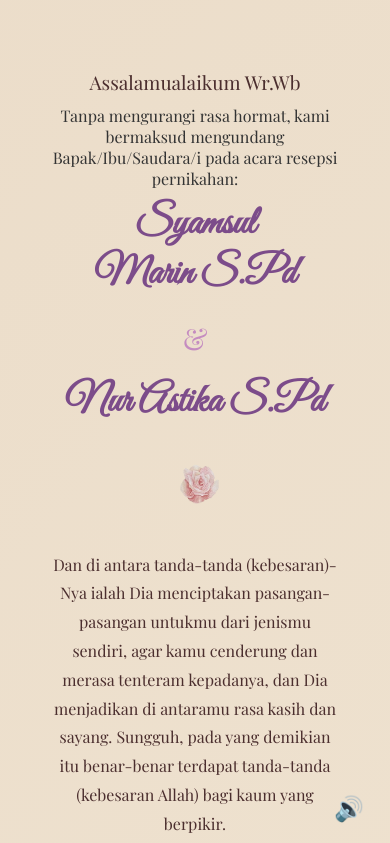
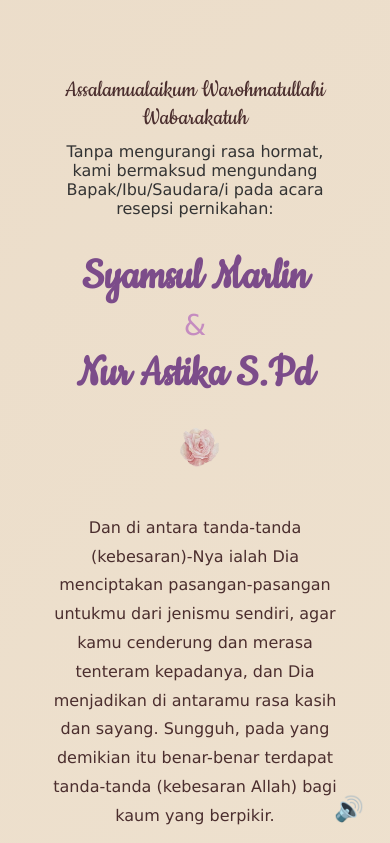
Before and after one commit to syawal07/wedding-syamsultika, a plain HTML site: page invitation.html in a window 390 px wide. Shown: the top 843 px of the page. Drawn offline with nearby package versions, Linux system fonts and the light colour scheme; a web font is replaced by a local one.

Commit message:
Update Kodingan

```diff
--- a/css/invitation.css
+++ b/css/invitation.css
@@ -1,19 +1,32 @@
 /* invitation.css */
 
-@import url('https://fonts.googleapis.com/css2?family=Great+Vibes&family=Playfair+Display:wght@400;700&display=swap');
 
+@import url('https://fonts.googleapis.com/css2?family=Dainty+Beau&display=swap');
+@import url('https://fonts.googleapis.com/css2?family=Cookie&display=swap');
 body {
   margin: 0;
   padding: 0;
-  font-family: 'Playfair Display', serif;
+font-family: 'Dainty Beau', 'Verdana';
   color: #4b2e2e;
   min-height: 100vh;
-  overflow-x: hidden;
-  background: linear-gradient(-45deg, #f4e9d8, #f7f0e0, #e9d9c5, #f4e9d8);
+  overflow-x: hidden;background: linear-gradient(-45deg, #f4e9d8, #f7f0e0, #e9d9c5, #f4e9d8);
+  background-size: 400% 400%;
+  animation: gradientAnimation 15s ease infinite;
   background-size: 400% 400%;
   animation: gradientBG 15s ease infinite;
 }
-
+/* Animasi biar gradasinya gerak pelan-pelan */
+@keyframes gradientAnimation {
+  0% {
+    background-position: 0% 50%;
+  }
+  50% {
+    background-position: 100% 50%;
+  }
+  100% {
+    background-position: 0% 50%;
+  }
+}
 @keyframes gradientBG {
   0% {
     background-position: 0% 50%;
@@ -97,7 +110,8 @@ body {
 
 /* Animasi elegan bertahap */
 .greeting {
-  font-size: 1.2rem;
+   font-family: 'Cookie', cursive;
+  font-size: 2rem;
   margin-bottom: 10px;
   animation: fadeInUp 1s ease forwards;
   animation-delay: 0.3s;
@@ -112,33 +126,95 @@ body {
   opacity: 0;
 }
 
-.bride {
-  font-family: 'Great Vibes', cursive;
-  font-size: 2.5rem;
-  color: #7c4c8a;
-  margin: 10px 0;
-  animation: zoomIn 1s ease forwards;
-  animation-delay: 1s;
-  opacity: 0;
+.wedding-title {
+  text-align: center;
+  margin-top: 2rem;
 }
 
-.and {
-  font-size: 1.8rem;
-  display: inline-block;
-  margin: 10px;
+.groom-name,
+.bride-name {
+ font-family: "Cookie", cursive;
+  font-size: 2.2rem;
+  font-weight: 600;
+  color: #7c4c8a;
+  white-space: nowrap;
+}
+
+.and-symbol {
+  font-size: 2rem;
   color: #c58cc0;
-  animation: pulse 2s infinite;
+  margin: 8px 0;
+  line-height: 1;
+}
+
+/* Responsive Mobile */
+@media (max-width: 480px) {
+  .groom-name,
+  .bride-name,
+  .greeting  {
+    font-size: 1.6rem;
+  }
+
+  .and-symbol {
+    font-size: 1.4rem;
+  }
+}
+@keyframes fadeInUp {
+  from {
+    opacity: 0;
+    transform: translateY(20px);
+  }
+  to {
+    opacity: 1;
+    transform: translateY(0);
+  }
+}
+
+.wedding-title {
+  text-align: center;
+  margin-top: 2rem;
+}
+
+.groom-name,
+.bride-name {
+ font-family: "Cookie", cursive;
+
+  font-size: 3rem;
+  font-weight: 600;
+  color: #7c4c8a;
+  white-space: nowrap;
+  opacity: 0;
+  animation: fadeInUp 1s ease forwards;
+}
+
+.groom-name {
+  animation-delay: 0.5s;
+}
+
+.and-symbol {
+  font-size: 2rem;
+  color: #c58cc0;
+  margin: 8px 0;
+  line-height: 1;
+  opacity: 0;
+  animation: fadeInUp 1s ease forwards;
+  animation-delay: 1s;
+}
+
+.bride-name {
   animation-delay: 1.5s;
 }
 
-.groom {
-  font-family: 'Great Vibes', cursive;
-  font-size: 2.5rem;
-  color: #7c4c8a;
-  margin: 10px 0;
-  animation: zoomIn 1s ease forwards;
-  animation-delay: 1.8s;
-  opacity: 0;
+/* Responsive Mobile */
+@media (max-width: 480px) {
+  .groom-name,
+  .bride-name {
+    font-size: 3rem;
+  }
+
+  .and-symbol {
+    font-size: 1.8rem;
+  }
 }
 
 .divider {
@@ -209,7 +285,8 @@ body {
 }
 
 .name {
-  font-size: 1.7rem;
+  font-family: 'Cookie', cursive;
+  font-size: 2rem;
   font-weight: bold;
   margin: 0.5rem 0 0.2rem;
 }
@@ -279,7 +356,7 @@ body {
   }
 
   .name {
-    font-size: 1.5rem;
+    font-size: 2.5rem;
   }
 
   .desc {
@@ -314,6 +391,7 @@ body {
 }
 
 .heading {
+  font-family: 'Cookie', cursive;
   font-size: 1.6rem;
   font-weight: bold;
   margin-bottom: 1rem;
@@ -401,7 +479,7 @@ body {
 /* Responsive */
 @media screen and (max-width: 768px) {
   .heading {
-    font-size: 1.4rem;
+    font-size: 2.5rem;
   }
 
   .section p {
@@ -425,6 +503,7 @@ body {
 }
 
 .moment-heading {
+  font-family: 'Cookie', cursive;
   font-size: 2rem;
   font-family: 'Great Vibes', cursive;
   color: #7c4c8a;
@@ -476,7 +555,8 @@ body {
 /* Responsive */
 @media (max-width: 600px) {
   .moment-heading {
-    font-size: 1.6rem;
+    font-family: 'Cookie', cursive;
+    font-size: 2.5rem;
   }
 
   .gallery {
@@ -493,6 +573,7 @@ body {
 }
 
 .rsvp-heading {
+  font-family: 'Cookie', cursive;
   font-size: 1.8rem;
   color: #7c4c8a;
   margin-bottom: 2rem;
@@ -558,7 +639,8 @@ body {
 /* Responsive */
 @media screen and (max-width: 600px) {
   .rsvp-heading {
-    font-size: 1.5rem;
+    font-family: 'Cookie', cursive;
+    font-size: 2.5rem;
   }
 
   #rsvpForm {
@@ -573,6 +655,7 @@ body {
 }
 
 .gift-heading {
+  font-family: 'Cookie', cursive;
   font-size: 1.8rem;
   color: #7c4c8a;
   font-family: 'Great Vibes', cursive;
@@ -697,6 +780,10 @@ body {
   .qr-code {
     width: 160px;
   }
+   .gift-heading {
+    font-family: 'Cookie', cursive;
+    font-size: 2.5rem;
+  }
 }
 
 
@@ -797,7 +884,8 @@ body {
   }
 
   .closing-names {
-    font-size: 20px;
+    font-family: 'Cookie', cursive;
+    font-size: 2.5rem;
   }
 
   .site-footer {
--- a/invitation.html
+++ b/invitation.html
@@ -9,14 +9,17 @@
   <body>
     <div class="main-invitation">
       <div class="text-box">
-        <p class="greeting">Assalamualaikum Wr.Wb</p>
+        <p class="greeting">Assalamualaikum Warohmatullahi Wabarakatuh</p>
         <p class="invitation-text">
           Tanpa mengurangi rasa hormat, kami bermaksud mengundang
           Bapak/Ibu/Saudara/i pada acara resepsi pernikahan:
         </p>
-        <h1 class="bride">Syamsul Marin S.Pd</h1>
-        <span class="and">&</span>
-        <h1 class="groom">Nur Astika S.Pd</h1>
+        <div class="wedding-title">
+          <div class="groom-name">Syamsul Marlin</div>
+          <div class="and-symbol">&</div>
+          <div class="bride-name">Nur Astika S.Pd</div>
+        </div>
+
         <img class="divider" src="./assets/rose1.png" alt="rose divider" />
         <p class="quote">
           Dan di antara tanda-tanda (kebesaran)-Nya ialah Dia menciptakan
@@ -40,7 +43,7 @@
 
         <div class="invitation-text">
           <h2 class="name gold animated fadeInUp" style="animation-delay: 0.6s">
-            Syamsul Marin S.Pd
+            Syamsul Marlin S.Pd
           </h2>
           <p class="desc animated fadeInUp" style="animation-delay: 0.8s">
             Putra Ke-2<br />
@@ -60,7 +63,7 @@
           <p class="desc animated fadeInUp" style="animation-delay: 1.5s">
             Putri Bungsu<br />
             dari Bapak Amiruddin Emba. Ba<br />
-            dan Almh. Sitti Satirah
+            dan Sitti Satirah (Alm)
           </p>
           <div
             class="instagram-tag animated fadeInUp"
@@ -77,12 +80,14 @@
           class="section animated fadeInUp"
           style="animation-delay: 0.3s"
         >
-          <h2 class="heading akad">Akad</h2>
+          <h2 class="heading akad">Akad & Resepsi</h2>
           <p>
-            Marola:<br />
+            <br />
             Ahad, 20-07-2025<br />
             10.00 WITA - Selesai<br />
             di Kediaman Mempelai Wanita
+            <br />
+            Ele, Desa lompo tengah, Kec Tanete Riaja, Kabupaten Barru
           </p>
         </section>
 
@@ -90,16 +95,14 @@
           class="section animated fadeInUp"
           style="animation-delay: 0.6s"
         >
-          <h2 class="heading resepsi">Resepsi</h2>
+          <h2 class="heading resepsi">Marola</h2>
           <p>
-            Marola:<br />
             Senin, 21-07-2025<br />
-            Acara Siang Pukul 11.00 - Selesai<br />
-            Acara Malam Pukul 08.00 - Selesai<br />
+            Acara Siang Pukul 11.00 WITA - Selesai<br />
+            Acara Malam Pukul 20.00 WITA- Selesai<br />
             di Kediaman Mempelai Pria<br />
             Sebelah timur SMA 5 Barru<br />
-            Ralla/Tabba Batue<br />
-            Kec. Tanete, Kabupaten Barru
+            Ralla/Tabba Batue, Kec. Tanete, Kabupaten Barru
           </p>
         </section>
 
@@ -170,7 +173,7 @@
 
       <section class="rsvp-section">
         <h2 class="rsvp-heading animated" style="animation-delay: 0.2s">
-          Berikan Ucapan untuk Kedua Mempelai
+          Ucapan untuk Kedua Mempelai
         </h2>
 
         <form id="rsvpForm" class="animated" style="animation-delay: 0.4s">
@@ -233,9 +236,9 @@
 
         <div class="closing-names fade-delay-4">
           <span>❤️</span><br />
-          <span>Ayu</span><br />
+          <span>Syamsul</span><br />
           <span>&</span><br />
-          <span>Wahyu</span>
+          <span>Tika</span>
         </div>
       </div>
     </div>
```
